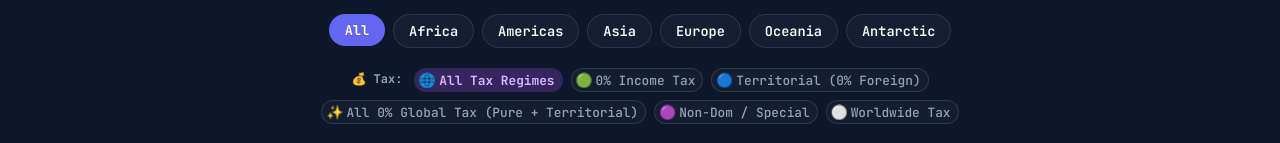
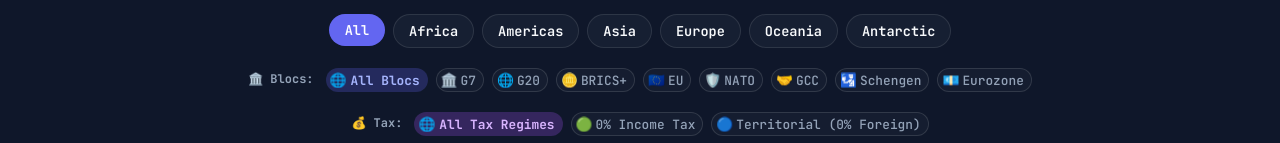
Before and after one commit to vivekgautham/countries, a React (Vite) app: page /#/ in a window 1280 px wide. Shown: the part 247-390 px from the top of the page. Built offline with nearby package versions, Linux system fonts and the light colour scheme.

Commit message:
Updates.

```diff
--- a/package.json
+++ b/package.json
@@ -1,7 +1,7 @@
 {
   "name": "countries",
   "private": true,
-  "version": "0.0.49",
+  "version": "0.0.50",
   "homepage": "https://vivekgautham.github.io/countries",
   "type": "module",
   "scripts": {
--- a/src/pages/CountryListPage.tsx
+++ b/src/pages/CountryListPage.tsx
@@ -31,7 +31,11 @@
 import { useCountriesData } from "../api/countriesApi";
 import CompareFloatingDock from "../components/compare/CompareFloatingDock";
 import { getCountryEmoji } from "../utils/countryUtils";
-import { matchesBlocQuery } from "../utils/blocUtils";
+import {
+  BLOC_FILTER_OPTIONS,
+  matchesBlocFilter,
+  matchesBlocQuery,
+} from "../utils/blocUtils";
 import {
   TAX_FILTER_OPTIONS,
   getTaxBadgeConfig,
@@ -60,6 +64,7 @@
 
   const [searchTerm, setSearchTerm] = useState("");
   const [selectedRegion, setSelectedRegion] = useState("All");
+  const [selectedBloc, setSelectedBloc] = useState("all");
   const [selectedTaxRegime, setSelectedTaxRegime] = useState("all");
   const [visibleCount, setVisibleCount] = useState(INITIAL_BATCH_SIZE);
   const [selectedCompareCodes, setSelectedCompareCodes] = useState<string[]>(
@@ -71,7 +76,7 @@
   // Reset pagination when filter/search changes
   useEffect(() => {
     setVisibleCount(INITIAL_BATCH_SIZE);
-  }, [searchTerm, selectedRegion, selectedTaxRegime]);
+  }, [searchTerm, selectedRegion, selectedBloc, selectedTaxRegime]);
 
   const handleToggleCompare = (code: string, e?: React.MouseEvent) => {
     if (e) {
@@ -108,6 +113,11 @@
       );
     }
 
+    // Filter by Regional Bloc
+    if (selectedBloc !== "all") {
+      result = result.filter((c) => matchesBlocFilter(c, selectedBloc));
+    }
+
     // Filter by Tax Regime
     if (selectedTaxRegime !== "all") {
       result = result.filter((c) => matchesTaxFilter(c, selectedTaxRegime));
@@ -138,7 +148,7 @@
     result.sort((a, b) => a.name.localeCompare(b.name));
 
     return result;
-  }, [countries, searchTerm, selectedRegion, selectedTaxRegime]);
+  }, [countries, searchTerm, selectedRegion, selectedBloc, selectedTaxRegime]);
 
   const visibleCountries = useMemo(() => {
     return filteredCountries.slice(0, visibleCount);
@@ -337,6 +347,68 @@
                 })}
               </Stack>
 
+              {/* Regional Blocs Filter Chips */}
+              <Stack
+                direction="row"
+                flexWrap="wrap"
+                justifyContent="center"
+                alignItems="center"
+                gap={1}
+                sx={{ pt: 0.5 }}
+              >
+                <Typography
+                  variant="caption"
+                  sx={{
+                    color: "text.secondary",
+                    fontWeight: 700,
+                    fontSize: "0.75rem",
+                    mr: 0.5,
+                    display: "flex",
+                    alignItems: "center",
+                    gap: 0.5,
+                  }}
+                >
+                  🏛️ Blocs:
+                </Typography>
+                {BLOC_FILTER_OPTIONS.map((opt) => {
+                  const isActive = selectedBloc === opt.id;
+                  return (
+                    <Tooltip key={opt.id} title={opt.tooltip} arrow>
+                      <Chip
+                        icon={
+                          <span style={{ fontSize: "0.85rem", marginLeft: 4 }}>
+                            {opt.icon}
+                          </span>
+                        }
+                        label={opt.label}
+                        clickable
+                        onClick={() => setSelectedBloc(opt.id)}
+                        size="small"
+                        variant={isActive ? "filled" : "outlined"}
+                        sx={{
+                          fontSize: "0.8rem",
+                          fontWeight: isActive ? 700 : 500,
+                          borderRadius: 2,
+                          borderColor: isActive
+                            ? "primary.main"
+                            : "rgba(255, 255, 255, 0.12)",
+                          backgroundColor: isActive
+                            ? "rgba(99, 102, 241, 0.25)"
+                            : "rgba(30, 41, 59, 0.4)",
+                          color: isActive ? "#a5b4fc" : "text.secondary",
+                          "&:hover": {
+                            backgroundColor: isActive
+                              ? "rgba(99, 102, 241, 0.35)"
+                              : "rgba(30, 41, 59, 0.7)",
+                            color: "text.primary",
+                          },
+                        }}
+                      />
+                    </Tooltip>
+                  );
+                })}
+              </Stack>
+
               {/* Tax Regime Filter Chips */}
               <Stack
                 direction="row"
@@ -468,6 +540,7 @@
                 onClick={() => {
                   setSearchTerm("");
                   setSelectedRegion("All");
+                  setSelectedBloc("all");
                   setSelectedTaxRegime("all");
                 }}
               >
--- a/src/utils/blocUtils.ts
+++ b/src/utils/blocUtils.ts
@@ -517,3 +517,97 @@
 
   return false;
 }
+
+export interface BlocFilterOption {
+  id: string;
+  label: string;
+  icon: string;
+  tooltip: string;
+}
+
+export const BLOC_FILTER_OPTIONS: BlocFilterOption[] = [
+  {
+    id: "all",
+    label: "All Blocs",
+    icon: "🌐",
+    tooltip: "All countries (no regional bloc filter)",
+  },
+  {
+    id: "g7",
+    label: "G7",
+    icon: "🏛️",
+    tooltip: "Group of Seven (7 major advanced economies)",
+  },
+  {
+    id: "g20",
+    label: "G20",
+    icon: "🌐",
+    tooltip: "Group of Twenty (19 leading economies + permanent guest)",
+  },
+  {
+    id: "brics",
+    label: "BRICS+",
+    icon: "🪙",
+    tooltip: "BRICS+ coalition of emerging global economies (10 member states)",
+  },
+  {
+    id: "eu",
+    label: "EU",
+    icon: "🇪🇺",
+    tooltip: "European Union (27 sovereign member states)",
+  },
+  {
+    id: "nato",
+    label: "NATO",
+    icon: "🛡️",
+    tooltip: "North Atlantic Treaty Organization (32 allied nations)",
+  },
+  {
+    id: "gcc",
+    label: "GCC",
+    icon: "🤝",
+    tooltip: "Gulf Cooperation Council (6 Arabian Gulf member states)",
+  },
+  {
+    id: "schengen",
+    label: "Schengen",
+    icon: "🛂",
+    tooltip: "Schengen Area border-free travel zone (29 European states)",
+  },
+  {
+    id: "eurozone",
+    label: "Eurozone",
+    icon: "💶",
+    tooltip: "Eurozone monetary union (20 EU member states using the Euro)",
+  },
+];
+
+export function matchesBlocFilter(
+  country: UnifiedCountry,
+  filterId: string,
+): boolean {
+  if (filterId === "all") return true;
+  const blocs = country.blocs;
+  if (!blocs) return false;
+
+  switch (filterId) {
+    case "g7":
+      return Boolean(blocs.isG7);
+    case "g20":
+      return Boolean(blocs.isG20 || blocs.isG20Guest);
+    case "brics":
+      return Boolean(blocs.isBRICS);
+    case "eu":
+      return Boolean(blocs.isEU);
+    case "nato":
+      return Boolean(blocs.isNATO);
+    case "gcc":
+      return Boolean(blocs.isGCC);
+    case "schengen":
+      return Boolean(blocs.isSchengen);
+    case "eurozone":
+      return Boolean(blocs.isEurozone);
+    default:
+      return true;
+  }
+}
```
Also changed, not shown: 1 other file (tests, documents, lock files or other folders).
